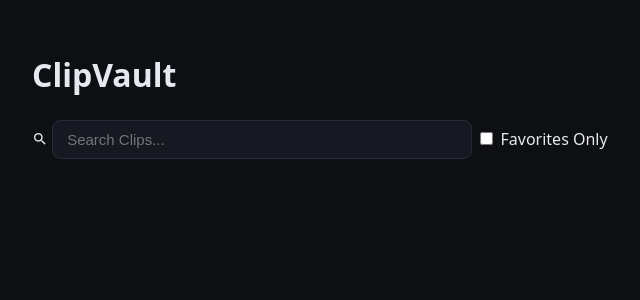
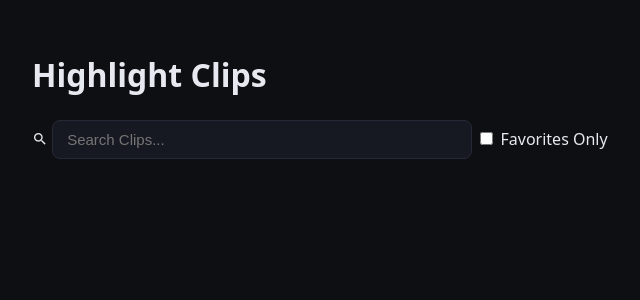
Before and after one commit to Obsydian-Falcon/Highlight_Clips, a Flask app: page / in a window 1280 px wide. Shown: the top 300 px of the page, without its empty margins (0-640 px from the left). Run offline with Flask 3, Linux system fonts and the light colour scheme.

```diff
--- a/templates/index.html
+++ b/templates/index.html
@@ -4,7 +4,7 @@
 	<!-- Styling for mdi icons -->
 	<link rel="stylesheet" href="https://cdn.jsdelivr.net/npm/@mdi/font@7.4.47/css/materialdesignicons.min.css">
 
-	<title>ClipVault</title>
+	<title>Highlight Clips</title>
 	<style>
 		body {
 			background: #0E0F13;
@@ -126,7 +126,7 @@
 
 
 <body>
-	<h1>ClipVault</h1>
+	<h1>Highlight Clips</h1>
 
 	<!-- Search -->
 	<i class="mdi mdi-magnify"></i>
```
